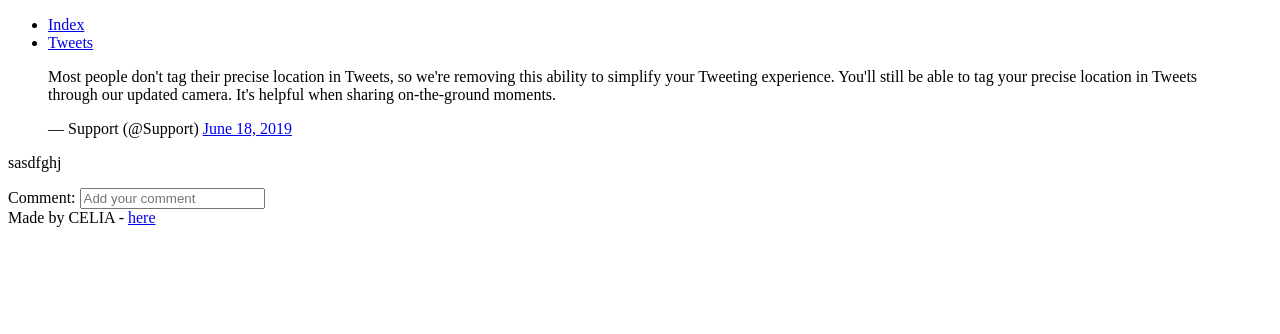
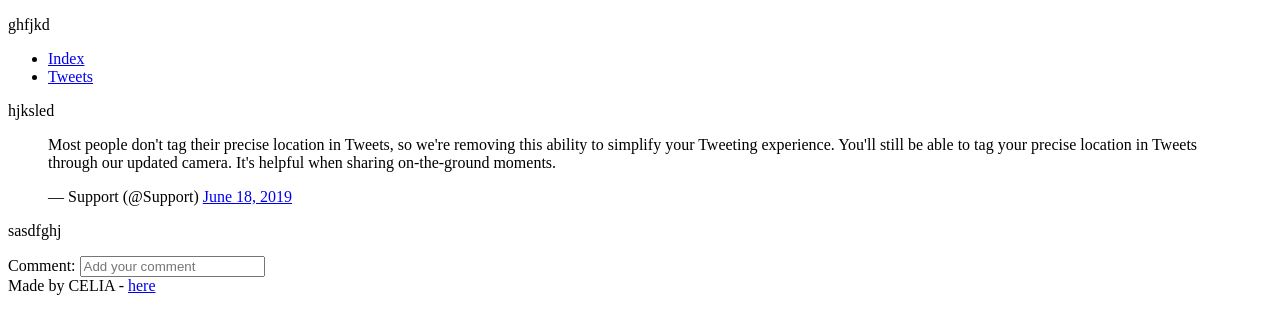
Before and after one commit to Ucelia/My_First_Portfolio, a plain HTML site: page html_basic/tweets.html in a window 1280 px wide. Drawn offline with Linux system fonts and the light colour scheme.

Commit message:
added some paragraphs

```diff
--- a/html_basic/tweets.html
+++ b/html_basic/tweets.html
@@ -6,6 +6,7 @@
     <title>Document</title>
 </head>
 <body>
+    <p>ghfjkd</p>
     <header>
         <ul>
             <li><a href="index.html">Index</a></li>
@@ -13,6 +14,7 @@
         </ul>
     </header>
     <main>
+        <p>hjksled</p>
         <article>
             <blockquote class="twitter-tweet"><p lang="en" dir="ltr">Most people don&#39;t tag their precise location in Tweets, so we&#39;re removing this ability to simplify your Tweeting experience. You&#39;ll still be able to tag your precise location in Tweets through our updated camera. It&#39;s
                  helpful when sharing on-the-ground moments.</p>&mdash; Support (@Support) <a href="https://twitter.com/Support/status/1141039841993355264?ref_src=twsrc%5Etfw">June 18, 2019</a></blockquote> <script async src="https://platform.twitter.com/widgets.js" charset="utf-8"></script>
```
